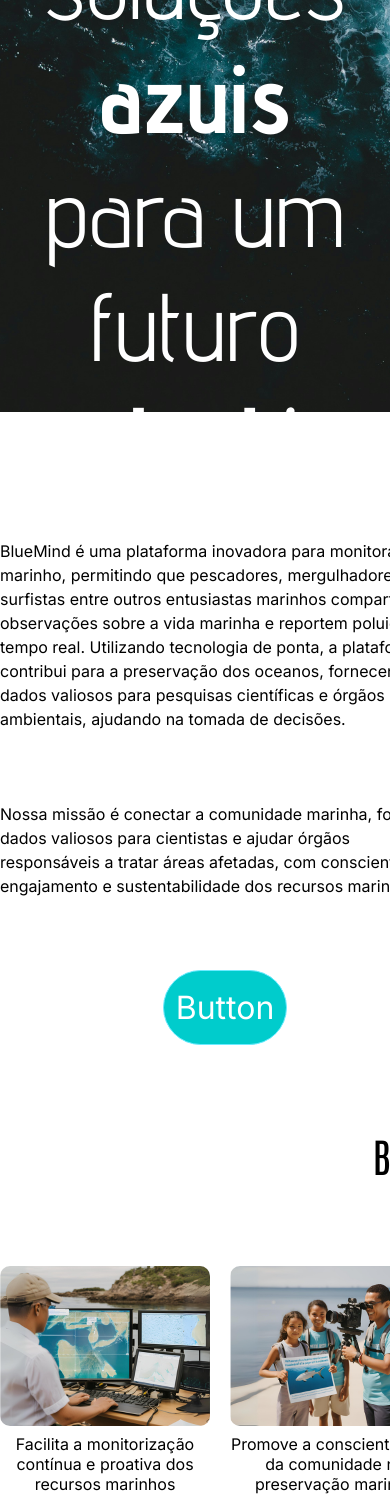
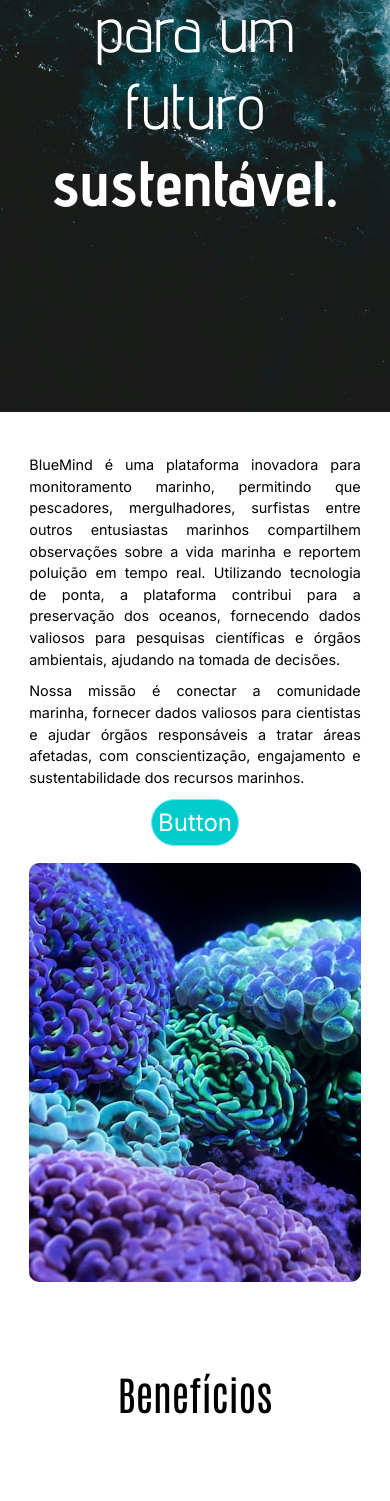
Before and after one commit to LipeArcanjo/bluemind, a Next.js app: page / in a window 390 px wide. Shown: the part 432-1933 px from the top of the page. Built offline with nearby package versions, Linux system fonts and the light colour scheme.

Commit message:
style: add responsiveness to home page and adjust HTML tags for accessibility.

```diff
--- a/src/app/(routs)/about-us/page.tsx
+++ b/src/app/(routs)/about-us/page.tsx
@@ -43,7 +43,7 @@ export default function AboutUs() {
                 <Header />
                 <BrainImage />
                 <Content>
-                    <h1><strong>WE ARE </strong>BlueMind</h1>
+                    <h1><span>WE ARE </span>BlueMind</h1>
                 </Content>
             </Container>
 
--- a/src/app/styles/aboutus.styles.ts
+++ b/src/app/styles/aboutus.styles.ts
@@ -18,7 +18,7 @@ export const Content = styled.div`
         color: ${colors.commom.white};
         font-family: ${adventPro.style.fontFamily};
 
-        & strong{
+        & span{
             font-weight: 700;
         }
     }
--- a/src/app/styles/home.styles.ts
+++ b/src/app/styles/home.styles.ts
@@ -11,10 +11,12 @@ export const BackgroundHome = styled.div`
     z-index: -1;
     background-size: cover;
     background-position: center;
+    display: flex;
 `;
 
 export const MainTitle = styled.div`
-    padding: 29vh 0;
+    margin: 0 auto;
+    align-self: center;
     text-align: center;
     font-size: 6rem;
     color: #fff;
@@ -22,6 +24,13 @@ export const MainTitle = styled.div`
 
     & strong{
         font-weight: 700;
+    }
+
+    @media screen and (max-width: 768px) {
+        h1{
+            padding: 0 10vw ;
+            font-size: 4rem;
+        }
     }
 `;
 
@@ -33,38 +42,60 @@ export const MainContent = styled.main`
     display: flex;
     flex-direction: column;
     min-height: auto;
+
+    @media screen and (max-width: 1024px) {
+        width: 85vw;
+    }
 `;
 
 // First Component
 
 export const FirstContent = styled.div`
-    padding: 15vh 0 5vh 0;
+    margin: 5vh 0;
     display: flex;
     flex-direction: row;
     justify-content: space-between;
     align-items: center;
     font-size: 1rem;
 
+    @media screen and (max-width: 1023px) {
+        flex-direction: column;
+    }
 `;
 
 export const TextContent = styled.div`
     width: 50%;
-    height: 60vh;
+    height: 430px;
     display:flex;
     flex-direction: column;
     font-family: ${inter.style.fontFamily};
     justify-content: space-between;
     line-height: 1.5;
+    text-align: justify;
 
     & Button {
-        padding: 2vh 3vw;
+        padding: 1vh 1.5vw;
         margin: 0 auto;
         font-family: ${inter.style.fontFamily};
-        font-size:2rem;
+        font-size:1.5rem;
         background-color: ${colors.green.light};
         color: ${colors.commom.white};
         border-radius: 50px;
         border: 1px solid ${colors.blue.border}
+    }
+
+    & p{
+        margin-bottom: 1.2vh;
+    }
+
+    @media screen and (max-width: 1023px) {
+        width: 100%;
+        font-size: 0.9rem;
+        height: auto;
+
+        Button {
+            margin-bottom: 2vh;
+        }
     }
 `
 export const ImageContent = styled.div`
@@ -75,12 +106,16 @@ export const ImageContent = styled.div`
     border-radius: 10px;
     display:flex;
     justify-content:center;
+
+    @media screen and (max-width: 1023px) {
+        max-width: 85vw;
+    }
 `
 
 // Second Content
 
 export const SecondContent = styled.div`
-    padding: 5vh 0;
+    margin: 5vh 0;
     text-align: center;
 
     & h2{
@@ -93,6 +128,18 @@ export const SecondContent = styled.div`
 export const CardsWrapper = styled.div`
     display: flex;
     justify-content: space-between;
+
+    @media screen and (max-width: 767px) {
+        flex-direction: column;
+        align-items: center;
+        gap: 2em;
+    }
+
+    @media screen and (max-width: 1024px) {
+        flex-flow: wrap;
+        justify-content: center;
+        gap: 2em;
+    }
 `
 
 export const CardContent = styled.div`
@@ -113,4 +160,13 @@ export const CardContent = styled.div`
     .image-card {
         border-radius: 10px;
     }
+
+    @media screen and (max-width: 1024px) {
+        width: 300px;
+
+        .image-card {
+            width: 300px;
+            height:228.5px;
+        }
+    }
 `
```
